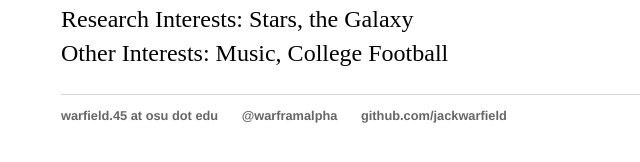
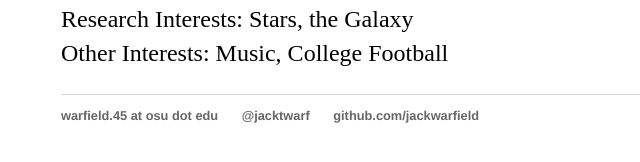
Before and after one commit to jackwarfield/jackwarfield.github.io, a Jekyll site: the page built from index.html, in a window 1280 px wide. Shown: the part 556-718 px from the top of the page, without its empty margins (131-771 px from the left). Built offline with Jekyll 4.4.1, drawn with Linux system fonts in a browser that asks for light colours.

Commit message:
Update default.html

```diff
--- a/_layouts/default.html
+++ b/_layouts/default.html
@@ -23,7 +23,7 @@
 			<footer>
 	    		<ul>
 	        		<li><a href="mailto:warfield.45@osu.edu">warfield.45 at osu dot edu</a></li>
-					<li><a href="http://twitter.com/warframalpha">@warframalpha</a></li>
+					<li><a href="http://twitter.com/jacktwarf">@jacktwarf</a></li>
 	        		<li><a href="https://github.com/jackwarfield">github.com/jackwarfield</a></li>
 				</ul>
 			</footer>
```
